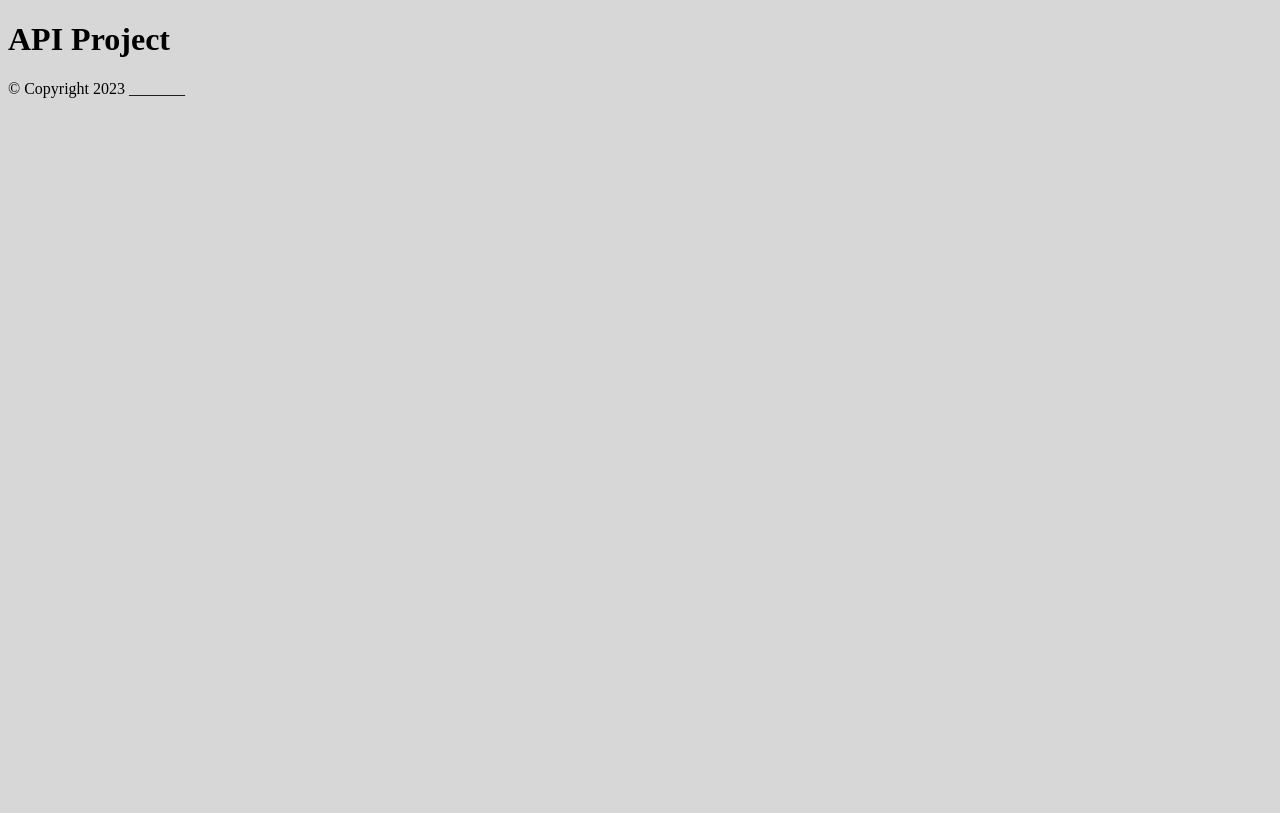
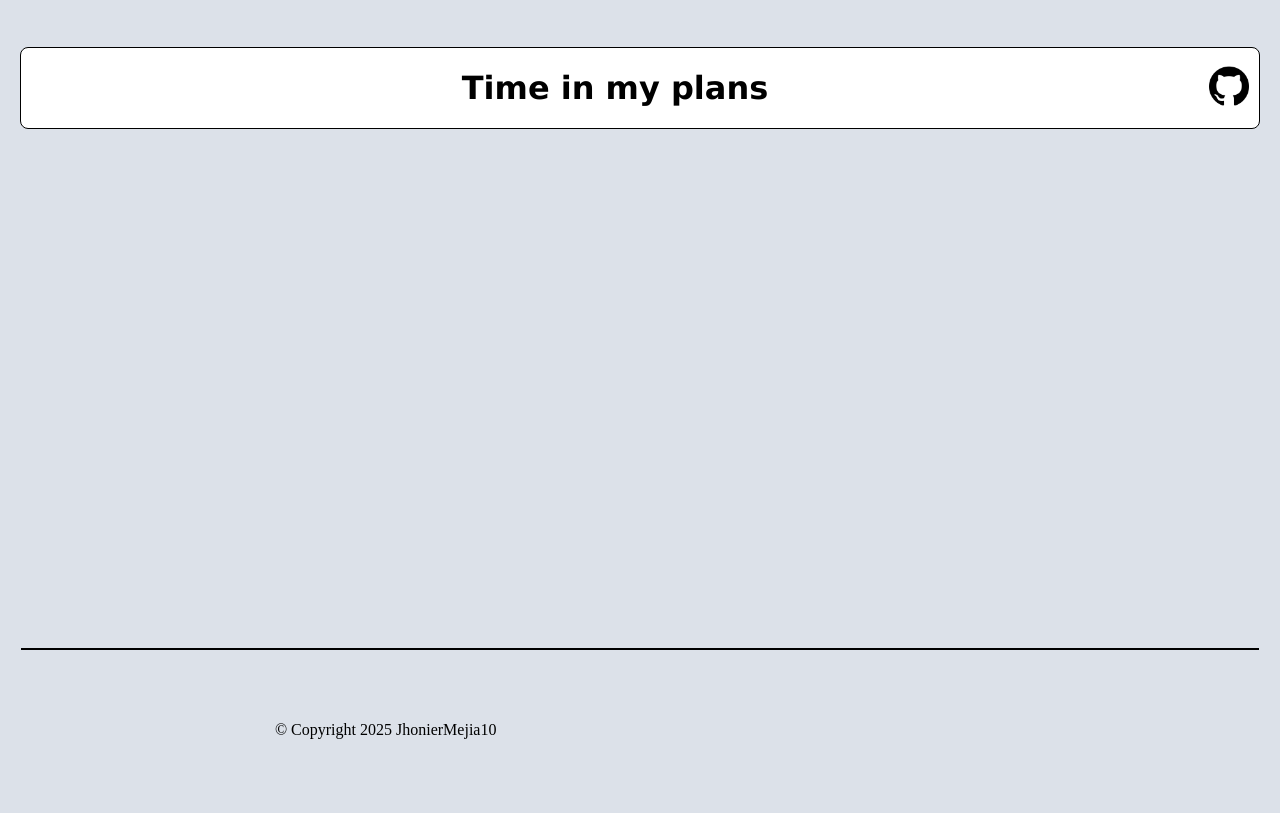
Before and after one commit to JhonierMejia10/Project-JS-Timer, a plain HTML site: page index.html in a window 1280 px wide. Drawn offline with Linux system fonts and the light colour scheme.

Commit message:
Diseño inicial

```diff
--- a/css/master.css
+++ b/css/master.css
@@ -1,4 +1,46 @@
 body {
-    background-color: #d7d7d7;
+    background-color: #DCE1E9;
     color: black;
+    display: grid;
+    grid-template-rows: 20% 60% 20%;
+    height: 100vh;
 }
+
+header{
+    background-color: white;
+    display: flex;
+    align-items: center;
+    justify-content: center;
+    border-radius: 8px;
+    border: 1px solid black;
+    width: 98%;
+    height: 50%;
+    margin: auto;
+
+}
+h1{
+    font-family:'Lucida Sans', 'Lucida Sans Regular', 'Lucida Grande', 'Lucida Sans Unicode', Geneva, Verdana, sans-serif;
+    font-weight:600;
+    margin: auto;
+}
+
+#gitIcon{
+    margin-left: 0px ;
+    margin-right: 10px;
+}
+
+main{
+    margin: auto;
+    height: 100%;
+    width: 98%;
+}
+footer{
+    text-align: center;
+    align-items: center;
+    display: grid;
+    grid-template-columns: auto auto;
+    border-top: 2px solid black;
+    margin: auto;
+    height: 100%;
+    width: 98%;
+}
--- a/index.html
+++ b/index.html
@@ -14,14 +14,21 @@
 </head>
 
 <body>
+    <header>
+        <h1>Time in my plans</h1>
+        <a id="gitIcon" href="https://github.com/JhonierMejia10/Project-JS-Timer"><img src="./images/gitIcon.png" alt="GitHub Icon" width="40px" height="40px"></a>
+    </header>
 
-   <h1>API Project</h1>
+    <main>
+
+    </main>
+
+
+   <footer>
+        <p>© Copyright 2025 JhonierMejia10</p>
+   </footer>
 
 </body>
 
-<footer>
-    <p class="copyright-text">© Copyright 2023 _______ </p>
-</footer>
-
 <!-- Our codes -->
 <script src="js/main.js"></script>
```
Also changed, not shown: images/gitIcon.png (added).
